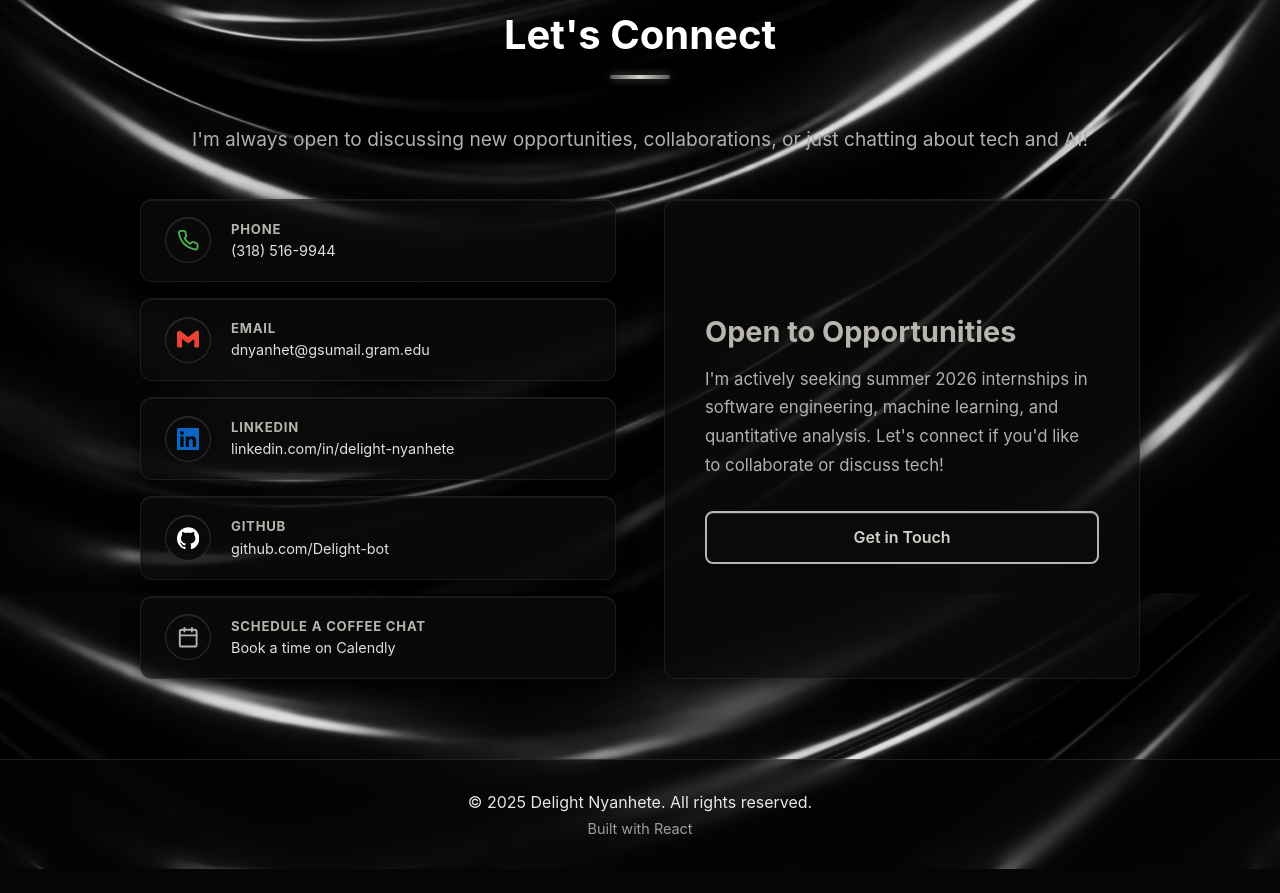
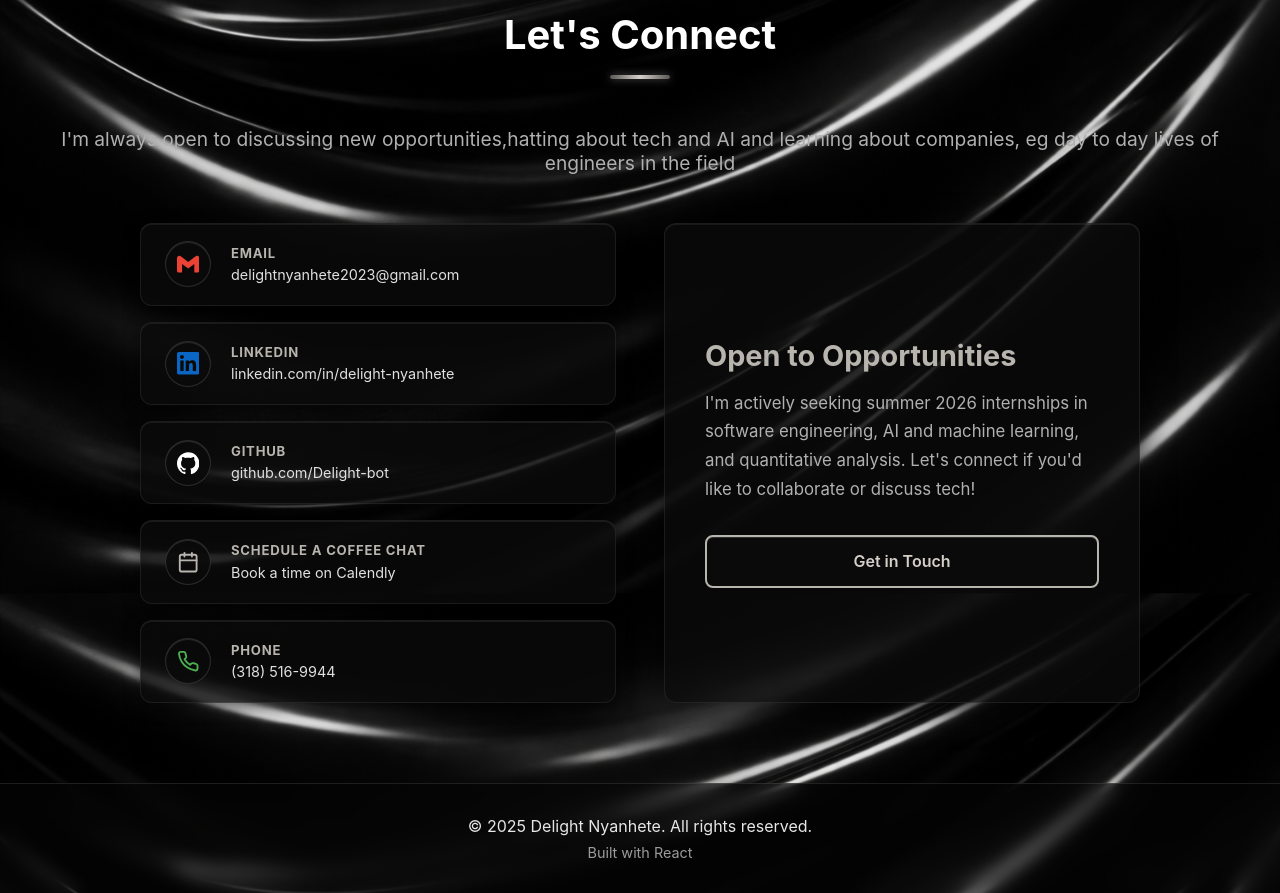
Before and after one commit to Delight-bot/Current_Portfolio, a React (Create React App) app: page / in a window 1280 px wide. Shown: the part 7940-8833 px from the top of the page. Before the commit the page ends 8809 px from the top, so only its background shows below. Built offline with nearby package versions, Linux system fonts and the light colour scheme.

Commit message:
changed email

```diff
--- a/src/components/Contact.js
+++ b/src/components/Contact.js
@@ -4,19 +4,13 @@ import { FiCalendar, FiPhone } from 'react-icons/fi';
 import './Contact.css';
 
 const CONTACT_LINKS = [
-  {
-    icon: FiPhone,
-    color: '#4CAF50',
-    label: 'Phone',
-    display: '(318) 516-9944',
-    href: 'tel:3185169944',
-  },
+
   {
     icon: SiGmail,
     color: '#EA4335',
     label: 'Email',
-    display: 'dnyanhet@gsumail.gram.edu',
-    href: 'mailto:dnyanhet@gsumail.gram.edu',
+    display: 'delightnyanhete2023@gmail.com',
+    href: 'mailto:delightnyanhete2023@gmail.com',
   },
   {
     icon: SiLinkedin,
@@ -42,6 +36,13 @@ const CONTACT_LINKS = [
     href: 'https://calendly.com/yourlink',
     external: true,
   },
+  {
+    icon: FiPhone,
+    color: '#4CAF50',
+    label: 'Phone',
+    display: '(318) 516-9944',
+    href: 'tel:3185169944',
+  },
 ];
 
 const Contact = () => {
@@ -50,7 +51,7 @@ const Contact = () => {
       <div className="container">
         <h2 className="section-title">Let's Connect</h2>
         <p className="contact-intro">
-          I'm always open to discussing new opportunities, collaborations, or just chatting about tech and AI!
+          I'm always open to discussing new opportunities,hatting about tech and AI and learning about companies, eg day to day lives of engineers in the field
         </p>
 
         <div className="contact-content">
@@ -76,10 +77,10 @@ const Contact = () => {
           <div className="contact-cta">
             <h3>Open to Opportunities</h3>
             <p>
-              I'm actively seeking summer 2026 internships in software engineering,
+              I'm actively seeking summer 2026 internships in software engineering, AI and
               machine learning, and quantitative analysis. Let's connect if you'd like to collaborate or discuss tech!
             </p>
-            <a href="mailto:dnyanhet@gsumail.gram.edu" className="btn btn-primary">
+            <a href="mailto:delightnyanhete2023@gmail.com" className="btn btn-primary">
               Get in Touch
             </a>
           </div>
```
